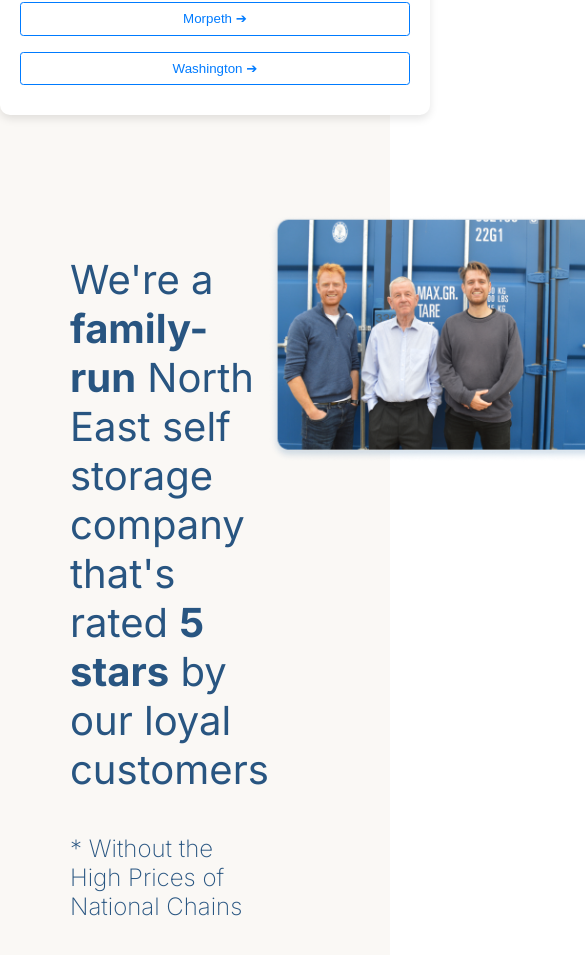
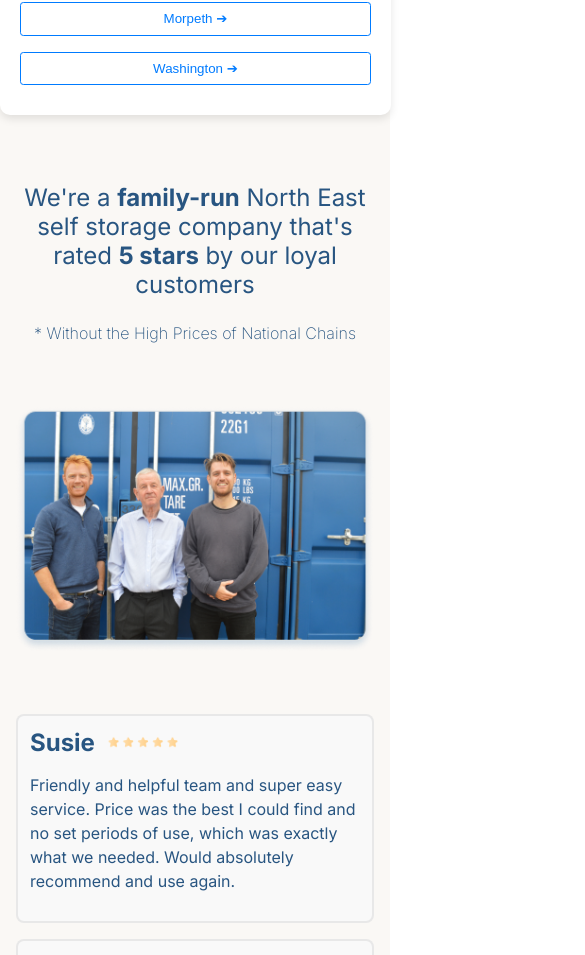
Before and after one commit to halleluyahadesuyi/storage-company, a React (Vite) app: page / in a window 390 px wide. Shown: the part 1040-1995 px from the top of the page, 585 px wide, since content can reach past the window. Built offline with nearby package versions, Linux system fonts and the light colour scheme.

Commit message:
feat: Improve overall responsiveness

```diff
--- a/src/css/Locations.module.css
+++ b/src/css/Locations.module.css
@@ -101,7 +101,7 @@
 /* Mobile Styles */
 @media (max-width: 480px) {
   .searchSection {
-    width: 100%;
+    /* width: 100%; */
     padding: 1.25rem; /* 20px */
   }
 
--- a/src/css/Ratings.module.css
+++ b/src/css/Ratings.module.css
@@ -1,5 +1,6 @@
+/* Base Styles */
 .ratings {
-  padding: 80px 65px 120px 70px;
+  padding: 5rem 4.0625rem 7.5rem 4.375rem; /* 80px 65px 120px 70px */
   background: #faf8f5;
   color: #285581;
   font-family: "Inter", sans-serif;
@@ -9,7 +10,8 @@
 .introSection {
   display: grid;
   grid-template-columns: 3fr 1fr;
-  font-size: 40px;
+  font-size: 2.5rem; /* 40px */
+  gap: 1rem; /* Added gap for better spacing */
 }
 
 .highlight {
@@ -18,33 +20,33 @@
 
 .note {
   color: #285581;
-  font-size: 24px;
+  font-size: 1.5rem; /* 24px */
   font-weight: 200;
 }
 
 .introImage {
-  width: 361px;
-  height: 241px;
+  max-width: 100%;
+  height: auto;
 }
 
 .introImage img {
-  max-width: 100%;
-  border-radius: 8px;
+  width: 100%;
+  height: auto;
+  border-radius: 0.5rem; /* 8px */
 }
 
 .reviewsSection {
   display: grid;
-  grid-template-columns: 1fr 1fr 1fr;
-  /* justify-content: center; */
-  gap: 30px;
-  margin-bottom: 40px;
-  padding: 62px 0 0 0;
+  grid-template-columns: repeat(3, 1fr);
+  gap: 1.875rem; /* 30px */
+  margin-bottom: 2.5rem; /* 40px */
+  padding-top: 3.875rem; /* 62px */
 }
 
 .reviewCard {
-  padding: 20px;
-  border: 2px solid rgb(204, 204, 204, 0.4);
-  border-radius: 8px;
+  padding: 1.25rem; /* 20px */
+  border: 0.125rem solid rgba(204, 204, 204, 0.4); /* 2px */
+  border-radius: 0.5rem; /* 8px */
   background-color: #f9f9f9;
 }
 
@@ -53,6 +55,7 @@
   font-weight: bold;
   display: flex;
   align-items: center;
+  margin-bottom: 0.625rem; /* Added margin for better spacing */
 }
 
 .reviewCard p {
@@ -60,14 +63,82 @@
 }
 
 .ratingSection {
-  font-size: 24px;
+  font-size: 1.5rem; /* 24px */
 }
 
 .stars {
-  margin-left: 12px;
-  width: 120px;
+  margin-left: 0.75rem; /* 12px */
+  width: 7.5rem; /* 120px */
 }
 
 .ratingSection a {
   color: #197fe5;
 }
+
+/* Responsive Styles */
+@media (max-width: 768px) {
+  .ratings {
+    padding: 2.5rem 1.5rem 3.75rem 1.5rem; /* 40px 24px 60px 24px */
+  }
+
+  .introSection {
+    grid-template-columns: 1fr;
+    text-align: center;
+    font-size: 2rem; /* 32px */
+  }
+
+  .introImage {
+    max-width: 100%;
+    margin: 2rem auto; /* 32px */
+  }
+
+  .reviewsSection {
+    grid-template-columns: 1fr;
+    gap: 1.5rem; /* 24px */
+    padding-top: 2.5rem; /* 40px */
+  }
+
+  .reviewCard {
+    padding: 1rem; /* 16px */
+  }
+
+  .ratingSection {
+    font-size: 1.25rem; /* 20px */
+    text-align: center;
+  }
+
+  .stars {
+    width: 6rem; /* 96px */
+  }
+}
+
+@media (max-width: 480px) {
+  .ratings {
+    padding: 1.5rem 1rem 2.5rem 1rem; /* 24px 16px 40px 16px */
+  }
+
+  .introSection {
+    font-size: 1.5rem; /* 24px */
+  }
+
+  .note {
+    font-size: 1rem; /* 16px */
+  }
+
+  .reviewsSection {
+    gap: 1rem; /* 16px */
+    padding-top: 1.5rem; /* 24px */
+  }
+
+  .reviewCard {
+    padding: 0.75rem; /* 12px */
+  }
+
+  .ratingSection {
+    font-size: 1rem; /* 16px */
+  }
+
+  .stars {
+    width: 4.5rem; /* 72px */
+  }
+}
--- a/src/css/StorageSelection.module.css
+++ b/src/css/StorageSelection.module.css
@@ -1,3 +1,4 @@
+/* Base Styles */
 .faintLine {
   border: none;
   height: 2px;
@@ -9,43 +10,44 @@
 .storageSelection {
   background: #faf8f5;
   color: #285581;
-  padding: 80px 168px 64px 168px;
+  padding: 5rem 10.5rem 4rem 10.5rem; /* 80px 168px 64px 168px */
 }
 
 h2 {
   text-align: center;
   margin: 0;
-  padding-top: 80px;
-  font-size: 40px;
+  padding-top: 5rem; /* 80px */
+  font-size: 2.5rem; /* 40px */
 }
 
 .storage {
   display: flex;
   justify-content: center;
-  padding: 69px 0;
+  padding: 4.3125rem 0; /* 69px */
+  background-color: red;
 }
 
 .houseStorage,
 .businessStorage {
-  border: 2px solid rgb(204, 204, 204, 0.4);
-  border-radius: 10px;
-  padding: 64px 84.5px;
-  font-size: 24px;
+  border: 0.125rem solid rgba(204, 204, 204, 0.4); /* 2px */
+  border-radius: 0.625rem; /* 10px */
+  padding: 4rem 5.28125rem; /* 64px 84.5px */
+  font-size: 1.5rem; /* 24px */
   font-weight: bold;
   text-align: center;
   background: white;
-  width: 100%;
+  /* width: 100%; */
 }
 
 .houseStorage {
-  margin-right: 30px;
+  margin-right: 1.875rem; /* 30px */
 }
 
 .houseStorage img,
 .businessStorage img {
-  margin-bottom: 48px;
-  width: 288px;
-  height: 240px;
+  margin-bottom: 3rem; /* 48px */
+  max-width: 100%;
+  height: auto;
 }
 
 .storageLink {
@@ -55,7 +57,7 @@ h2 {
 }
 
 .arrow {
-  padding: 0 2px 0 12px;
+  padding: 0 0.125rem 0 0.75rem; /* 0 2px 0 12px */
   transform: scaleX(1.4);
 }
 
@@ -63,35 +65,106 @@ h2 {
   background-color: #4176aa;
   text-align: center;
   position: relative;
-  /* margin: 0 168px 120px 168px; */
-  margin-bottom: 120px;
-  border-radius: 10px;
-  padding-bottom: 40px;
+  margin-bottom: 7.5rem; /* 120px */
+  border-radius: 0.625rem; /* 10px */
+  padding-bottom: 2.5rem; /* 40px */
 }
 
 .guide p {
-  margin: 24px 0;
+  margin: 1.5rem 0; /* 24px 0 */
   color: white;
-  font-size: 24px;
+  font-size: 1.5rem; /* 24px */
   font-weight: bold;
 }
 
 .guide button {
   display: inline-block;
-  /* justify-content: center;
-    align-items: center; */
-  padding: 8px 12px;
+  padding: 0.5rem 0.75rem; /* 8px 12px */
   border: none;
-  border-radius: 5px;
-  font-size: 16px;
+  border-radius: 0.3125rem; /* 5px */
+  font-size: 1rem; /* 16px */
   font-weight: bold;
   background: #4176aa;
   color: white;
-  border: 2px solid rgb(255, 255, 255, 0.25);
+  border: 0.125rem solid rgba(255, 255, 255, 0.25); /* 2px */
 }
 
 .building {
   position: absolute;
   bottom: 0;
-  right: 40px;
+  right: 2.5rem; /* 40px */
+  max-width: 100%;
+  height: auto;
 }
+
+/* Responsive Styles */
+@media (max-width: 768px) {
+  .storageSelection {
+    padding: 2.5rem 3.75rem 2rem 3.75rem; /* 40px 60px 32px 60px */
+  }
+
+  h2 {
+    padding-top: 2.5rem; /* 40px */
+    font-size: 2rem; /* 32px */
+  }
+
+  .storage {
+    flex-direction: column;
+    align-items: center;
+    padding: 2rem 0; /* 32px */
+  }
+
+  .houseStorage,
+  .businessStorage {
+    padding: 2rem; /* 32px */
+    margin-bottom: 1.5rem; /* 24px */
+  }
+
+  .houseStorage {
+    margin-right: 0;
+  }
+
+  .guide {
+    margin-bottom: 4rem; /* 64px */
+  }
+
+  .guide p {
+    font-size: 1.25rem; /* 20px */
+  }
+
+  .building {
+    display: none;
+  }
+}
+
+@media (max-width: 480px) {
+  .storageSelection {
+    padding: 1.5rem 1rem 2.5rem 1rem; /* 24px 16px 40px 16px */
+  }
+
+  h2 {
+    font-size: 1.5rem; /* 24px */
+  }
+
+  .storage {
+    padding: 1rem 0; /* 16px */
+  }
+
+  .houseStorage,
+  .businessStorage {
+    padding: 1rem; /* 16px */
+    font-size: 1.25rem; /* 20px */
+  }
+
+  .guide p {
+    font-size: 1rem; /* 16px */
+  }
+
+  .guide button {
+    font-size: 0.875rem; /* 14px */
+  }
+
+  .building {
+    /* right: 1.25rem; 20px */
+  }
+}
--- a/src/css/StoreWithUs.module.css
+++ b/src/css/StoreWithUs.module.css
@@ -145,6 +145,14 @@ width: 100%;
   position: absolute;
   top: 0;
   right: 0;
+  /* background-color: red; */
+}
+
+/* Hide snapshot at this screen size */
+@media (max-width: 1210px) {
+  .reviewsSnapshot {
+    display: none;
+  }
 }
 
 /* Tablet Styles */
@@ -204,11 +212,6 @@ width: 100%;
   .stars + p {
     font-size: 0.875rem; /* 14px */
   }
-
-  .reviewsSnapshot {
-    display: none;
-    background-color: red;
-  }
 }
 
 /* Mobile Styles */
```
